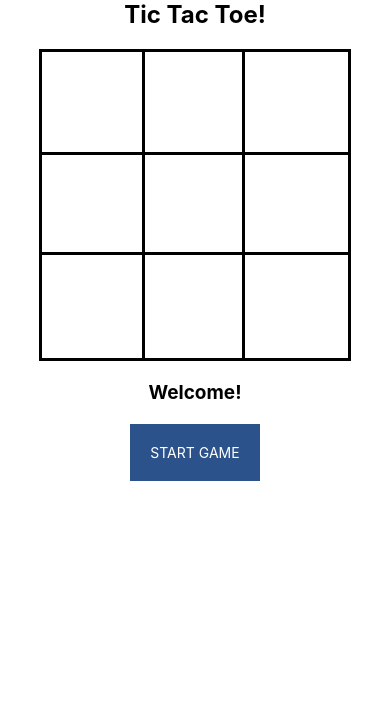
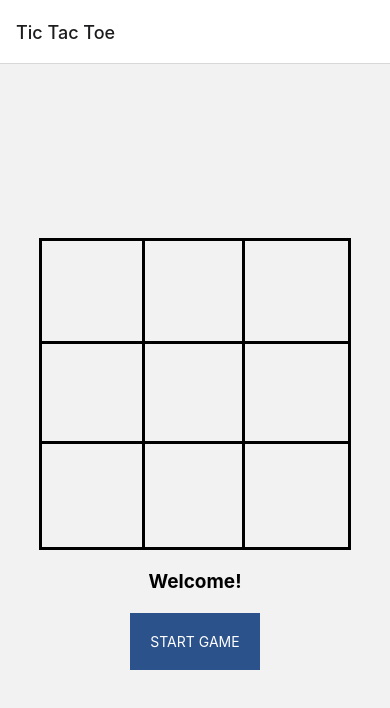
Before and after one commit to haruelrovix/react-native-tictactoe, a React Native app: screen /Board in a window 390 px wide. Shown: the top 708 px of the page. Built offline with nearby package versions, Linux system fonts and the light colour scheme.

Commit message:
feat: Disable clickable area on CPU's turn

```diff
--- a/src/App.js
+++ b/src/App.js
@@ -7,11 +7,18 @@
  */
 
 import React from 'react';
+import { NavigationContainer } from '@react-navigation/native';
 
-import Board from './components/Board';
+import { Main } from './navigation/Main';
 
 const App = () => {
-  return <Board />;
+  return (
+    <React.Fragment>
+      <NavigationContainer>
+        <Main />
+      </NavigationContainer>
+    </React.Fragment>
+  );
 };
 
 export default App;
--- a/src/components/Board/index.js
+++ b/src/components/Board/index.js
@@ -12,7 +12,6 @@ import {
 import Billboard from '../Billboard';
 import Circle from '../Circle';
 import Cross from '../Cross';
-import Header from '../Header';
 import StartButton from '../StartButton';
 import styles from './styles';
 
@@ -31,9 +30,9 @@ export default class Board extends Component {
   }
 
   handleBoardClick = e => {
-    const { userInputs, AIInputs, result } = this.state;
+    const { userInputs, AIInputs, result, turn } = this.state;
 
-    if (result !== -1) {
+    if (result !== -1 || turn === "It's CPU's turn") {
       return;
     }
 
@@ -133,9 +132,7 @@ export default class Board extends Component {
     const { userInputs, AIInputs, result, turn } = this.state;
 
     return (
-      <SafeAreaView>
         <View style={styles.container}>
-          <Header />
           <TouchableWithoutFeedback onPress={this.handleBoardClick}>
             <View style={styles.boardContainer}>
               <View style={styles.line} />
@@ -149,7 +146,6 @@ export default class Board extends Component {
           <Billboard result={result} turn={turn} />
           <StartButton onPress={this.restartGame} />
         </View>
-      </SafeAreaView>
     );
   }
 }
--- a/src/components/Board/styles.js
+++ b/src/components/Board/styles.js
@@ -2,6 +2,7 @@ import { StyleSheet } from 'react-native';
 
 const styles = StyleSheet.create({
   container: {
+    flex: 1,
     justifyContent: 'center',
     alignItems: 'center',
   },
--- a/src/components/Header/index.js
+++ /dev/null
@@ -1,19 +0,0 @@
-import React from 'react';
-import { StyleSheet, Text, View } from 'react-native';
-
-const Header = () => {
-  return (
-    <View style={styles.container}>
-      <Text style={styles.text}>Tic Tac Toe!</Text>
-    </View>
-  );
-};
-
-const styles = StyleSheet.create({
-  container: {
-    marginBottom: 20,
-  },
-  text: { fontSize: 24, fontWeight: 'bold' },
-});
-
-export default Header;
--- /dev/null
+++ b/src/navigation/Main.js
@@ -0,0 +1,12 @@
+import React from 'react';
+import { createStackNavigator } from '@react-navigation/stack';
+
+import Board from '../components/Board';
+
+const MainStack = createStackNavigator();
+
+export const Main = () => (
+  <MainStack.Navigator>
+    <MainStack.Screen name="Tic Tac Toe" component={Board} />
+  </MainStack.Navigator>
+);
```
